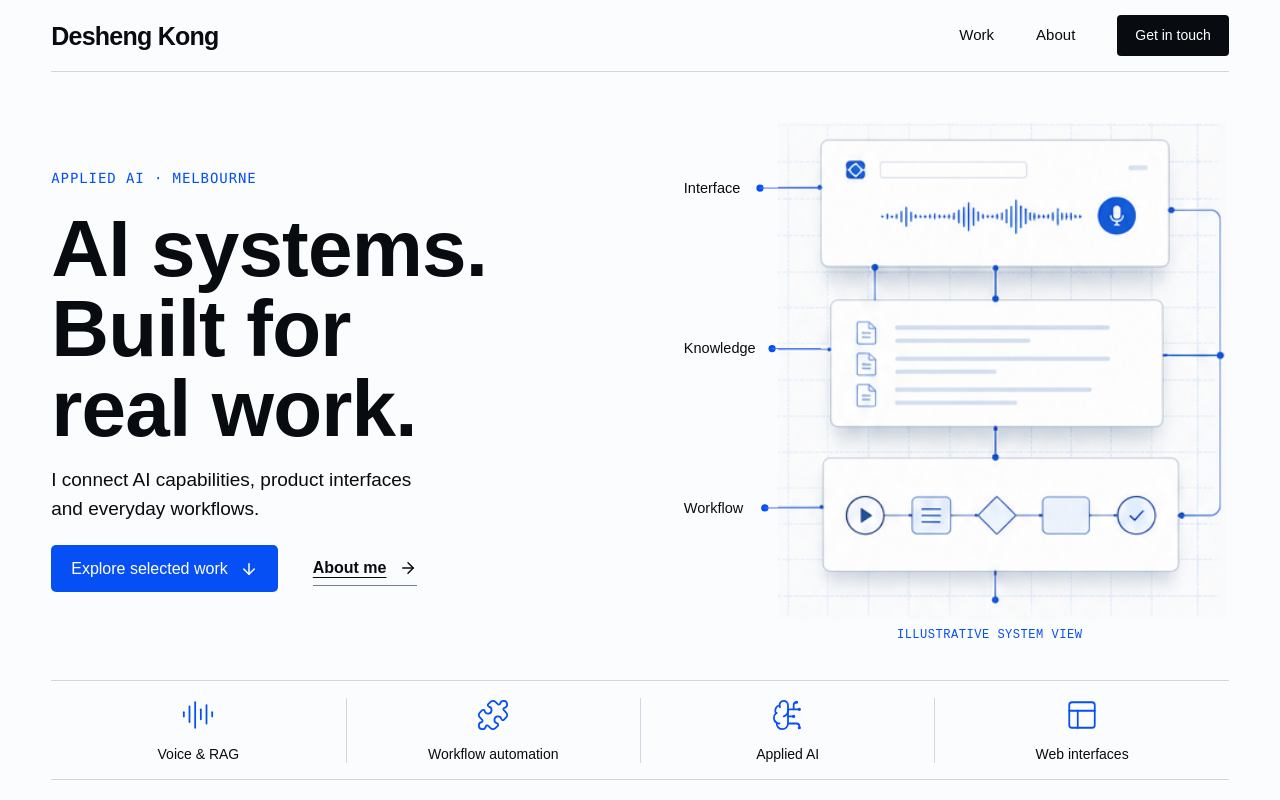
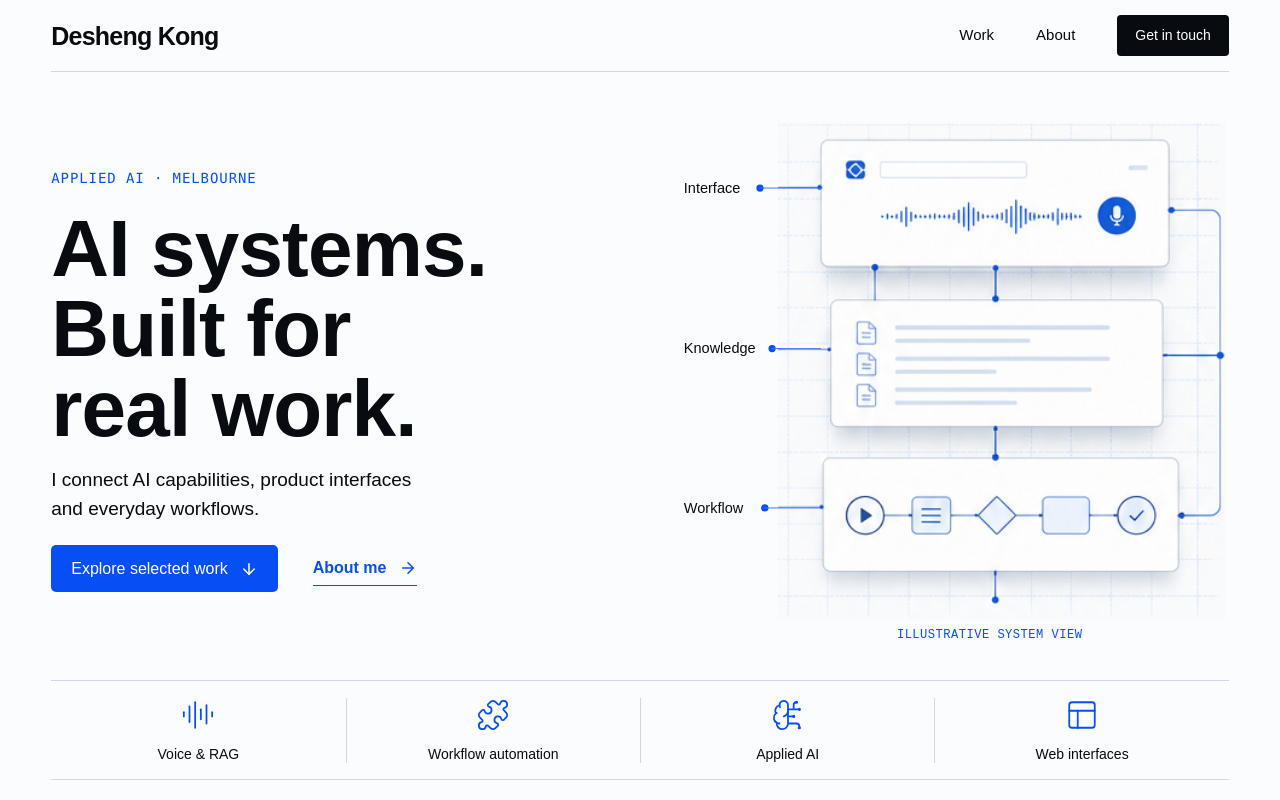
Before and after one commit to fgzz12138/deshengkong-site, a Next.js app: page / in a window 1280 px wide. In both pictures the pointer is over the link "About me". Shown: the top 800 px of the page. Built offline with nearby package versions, Linux system fonts and the light colour scheme.

Commit message:
fix: prevent duplicate underlines on bordered links

```diff
--- a/app/globals.css
+++ b/app/globals.css
@@ -26,6 +26,7 @@ img { max-width: 100%; }
 .button-outline:hover { background: var(--pale); border-color: var(--blue); }
 .inline-link { display: inline-flex; align-items: center; gap: 12px; color: var(--blue); text-decoration: none; font-size: 16px; line-height: 1.5; }
 .inline-link:hover { text-decoration: underline; }
+.home-about:hover, .home-contact-mobile:hover, .work-all:hover { text-decoration: none; color: var(--blue); border-bottom-color: currentColor; }
 .inline-link svg { width: 18px; height: 18px; }
 .contact-band { border: 1px solid #d6e1f2; border-radius: 8px; background: var(--pale); }
 .skip-link { position: absolute; left: 20px; top: -100px; z-index: 20; background: var(--blue); color: white; padding: 12px 18px; border-radius: 4px; }
```
